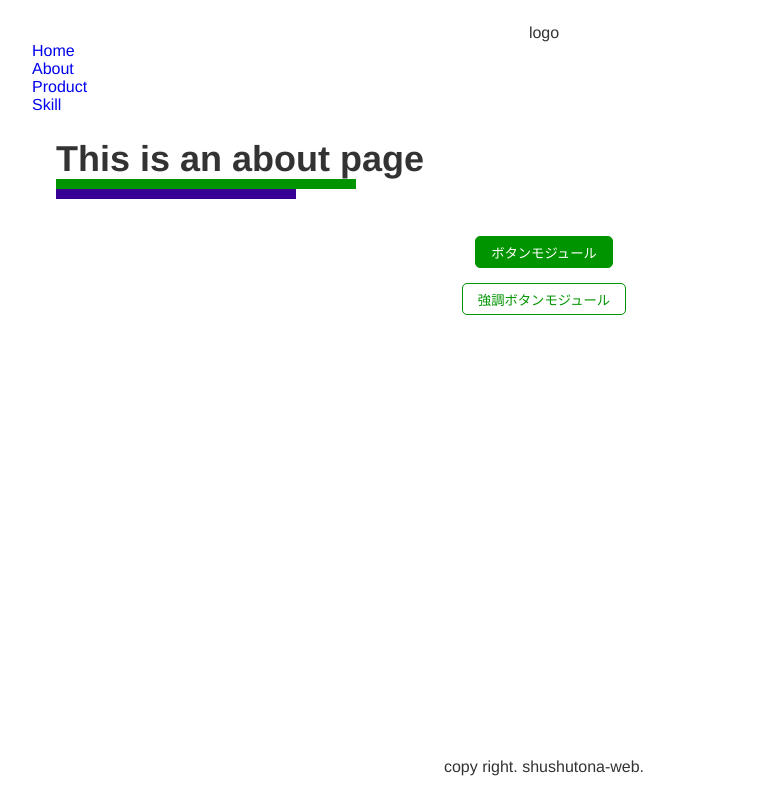
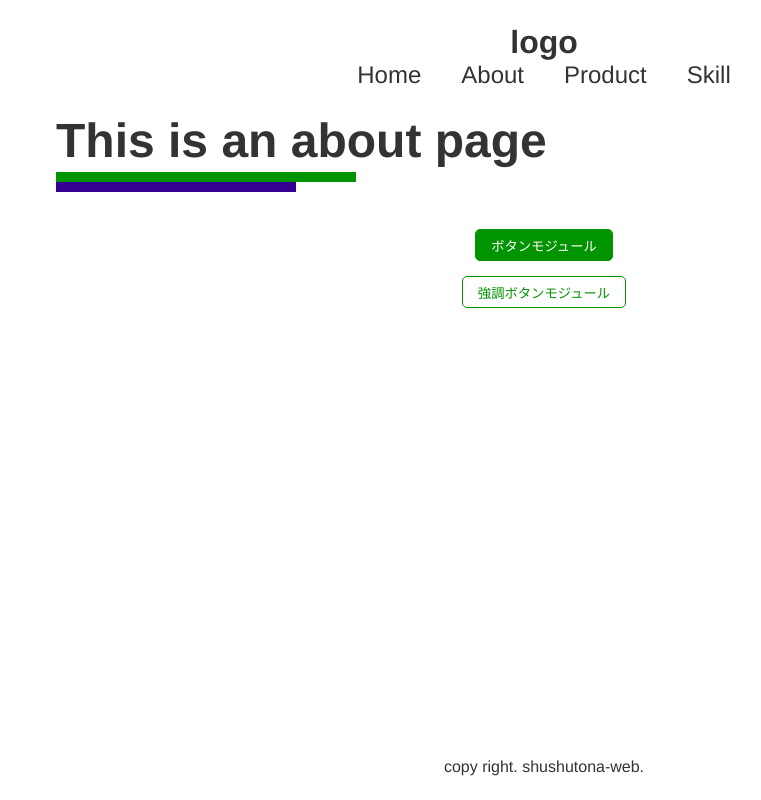
Before and after one commit to shushuTona/shushutona-web, a Vue app: page /about in a window 1280 px wide. Shown: the whole page, without its empty margins (96-857 px from the left). Built offline with nearby package versions, Linux system fonts and the light colour scheme.

Commit message:
見出しレベル修正

```diff
--- a/src/components/atoms/atoms.heading1.vue
+++ b/src/components/atoms/atoms.heading2.vue
@@ -1,12 +1,12 @@
 <template>
-    <h1 class="m-heading1">
-        <span class="heading1__inner">{{ headingText }}</span>
-    </h1>
+    <h2 class="m-heading2">
+        <span class="heading2__inner">{{ headingText }}</span>
+    </h2>
 </template>
 
 <script>
 export default {
-    name: 'Heading1',
+    name: 'Heading2',
     props: {
         headingText: {
             type: String,
@@ -27,19 +27,19 @@ export default {
     }
 }
 
-.m-heading1 {
+.m-heading2 {
     margin: 48px 0 24px;
-    padding: 0 0 10px;
+    padding: 0 0 15px;
     font-weight: bold;
-    font-size: 2.4rem;
+    font-size: 3.6rem;
 
     @include breakPC() {
         margin: 60px 0 36px;
-        padding: 0 0 20px;
-        font-size: 3.6rem;
+        padding: 0 0 25px;
+        font-size: 4.8rem;
     }
 
-    .heading1 {
+    .heading2 {
         &__inner {
             position: relative;
             z-index: 1;
@@ -65,26 +65,26 @@ export default {
 
             &::before {
                 background-color: $MAIN_COLOR;
-                bottom: -5px;
+                bottom: -10px;
                 max-width: 200px;
 
                 animation-delay: .5s;
 
                 @include breakPC() {
-                    bottom: -10px;
+                    bottom: -15px;
                     max-width: 300px;
                 }
             }
 
             &::after {
                 background-color: $SUB_COLOR;
-                bottom: -10px;
+                bottom: -15px;
                 max-width: 160px;
 
                 animation-delay: .75s;
 
                 @include breakPC() {
-                    bottom: -20px;
+                    bottom: -25px;
                     max-width: 240px;
                 }
             }
--- a/src/components/molecules/molecules.nav.vue
+++ b/src/components/molecules/molecules.nav.vue
@@ -16,5 +16,31 @@ export default {
 </script>
 
 <style scoped lang="scss">
+.header {
+    &__nav {
 
+    }
+
+    &__navList {
+        display: flex;
+        justify-content: center;
+    }
+
+    &__navListItem {
+        & + .header__navListItem {
+            margin-left: 40px;
+        }
+
+        a {
+            display: block;
+            font-size: 1.6em;
+            text-decoration: none;
+            color: $FONT_COLOR;
+
+            @include breakPC() {
+                font-size: 2.4rem;
+            }
+        }
+    }
+}
 </style>
--- a/src/components/organisms/organisms.header.vue
+++ b/src/components/organisms/organisms.header.vue
@@ -1,7 +1,7 @@
 <template>
     <header class="l-header">
         <div class="header__inner">
-            <p class="header__logo">logo</p>
+            <h1 class="header__logo">logo</h1>
 
             <HeaderNav />
         </div>
--- a/src/main.js
+++ b/src/main.js
@@ -7,7 +7,7 @@ import store from './store';
 Vue.config.productionTip = false;
 
 new Vue( {
-  router,
-  store,
-  render: function( h ) { return h( App ) }
+    router,
+    store,
+    render: function( h ) { return h( App ) }
 } ).$mount( '#app' );
--- a/src/views/views.about.vue
+++ b/src/views/views.about.vue
@@ -1,6 +1,6 @@
 <template>
     <div class="views-about">
-        <Heading1 :headingText="'This is an about page'" />
+        <Heading2 :headingText="'This is an about page'" />
         <Btn :btnText="'ボタンモジュール'" />
         <Btn :btnText="'強調ボタンモジュール'" :isEmphasis="true" />
     </div>
@@ -8,13 +8,13 @@
 
 <script>
 import Btn from '@/components/atoms/atoms.btn.vue';
-import Heading1 from '@/components/atoms/atoms.heading1.vue';
+import Heading2 from '@/components/atoms/atoms.heading2.vue';
 
 export default {
     name: 'About',
     components: {
         Btn,
-        Heading1
+        Heading2
     }
 }
 </script>
--- a/src/views/views.home.vue
+++ b/src/views/views.home.vue
@@ -1,16 +1,16 @@
 <template>
     <div class="views-home">
-        <Heading1 :headingText="'This is an home page'" />
+        <Heading2 :headingText="'This is an home page'" />
     </div>
 </template>
 
 <script>
-import Heading1 from '@/components/atoms/atoms.heading1.vue';
+import Heading2 from '@/components/atoms/atoms.heading2.vue';
 
 export default {
     name: 'Home',
     components: {
-        Heading1
+        Heading2
     }
 }
 </script>
--- a/src/views/views.product.vue
+++ b/src/views/views.product.vue
@@ -1,16 +1,16 @@
 <template>
     <div class="views-product">
-        <Heading1 :headingText="'This is an product page'" />
+        <Heading2 :headingText="'This is an product page'" />
     </div>
 </template>
 
 <script>
-import Heading1 from '@/components/atoms/atoms.heading1.vue';
+import Heading2 from '@/components/atoms/atoms.heading2.vue';
 
 export default {
     name: 'Product',
     components: {
-        Heading1
+        Heading2
     }
 }
 </script>
--- a/src/views/views.skill.vue
+++ b/src/views/views.skill.vue
@@ -1,16 +1,16 @@
 <template>
     <div class="views-skill">
-        <Heading1 :headingText="'This is an skill page'" />
+        <Heading2 :headingText="'This is an skill page'" />
     </div>
 </template>
 
 <script>
-import Heading1 from '@/components/atoms/atoms.heading1.vue';
+import Heading2 from '@/components/atoms/atoms.heading2.vue';
 
 export default {
     name: 'Skill',
     components: {
-        Heading1
+        Heading2
     }
 }
 </script>
```
